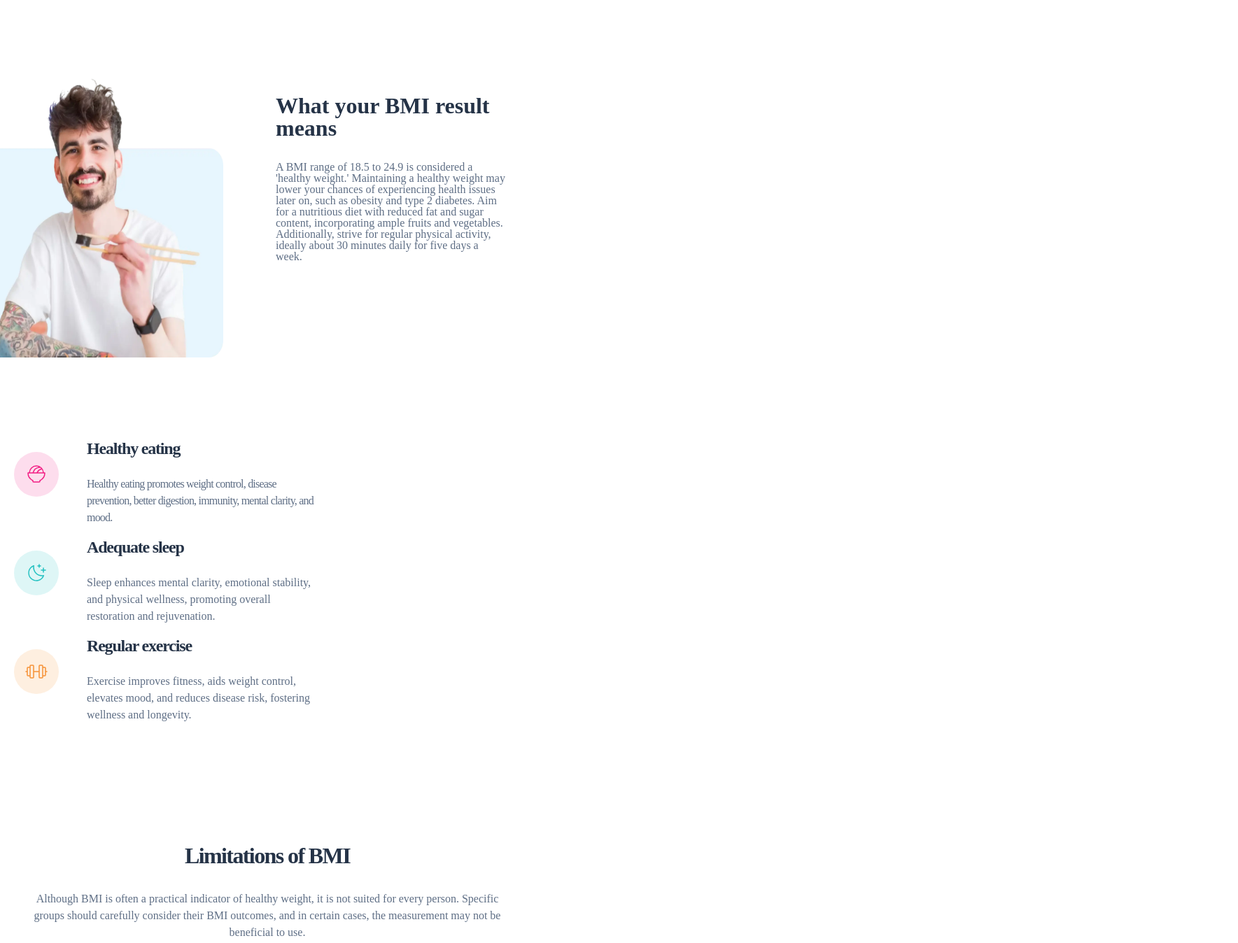
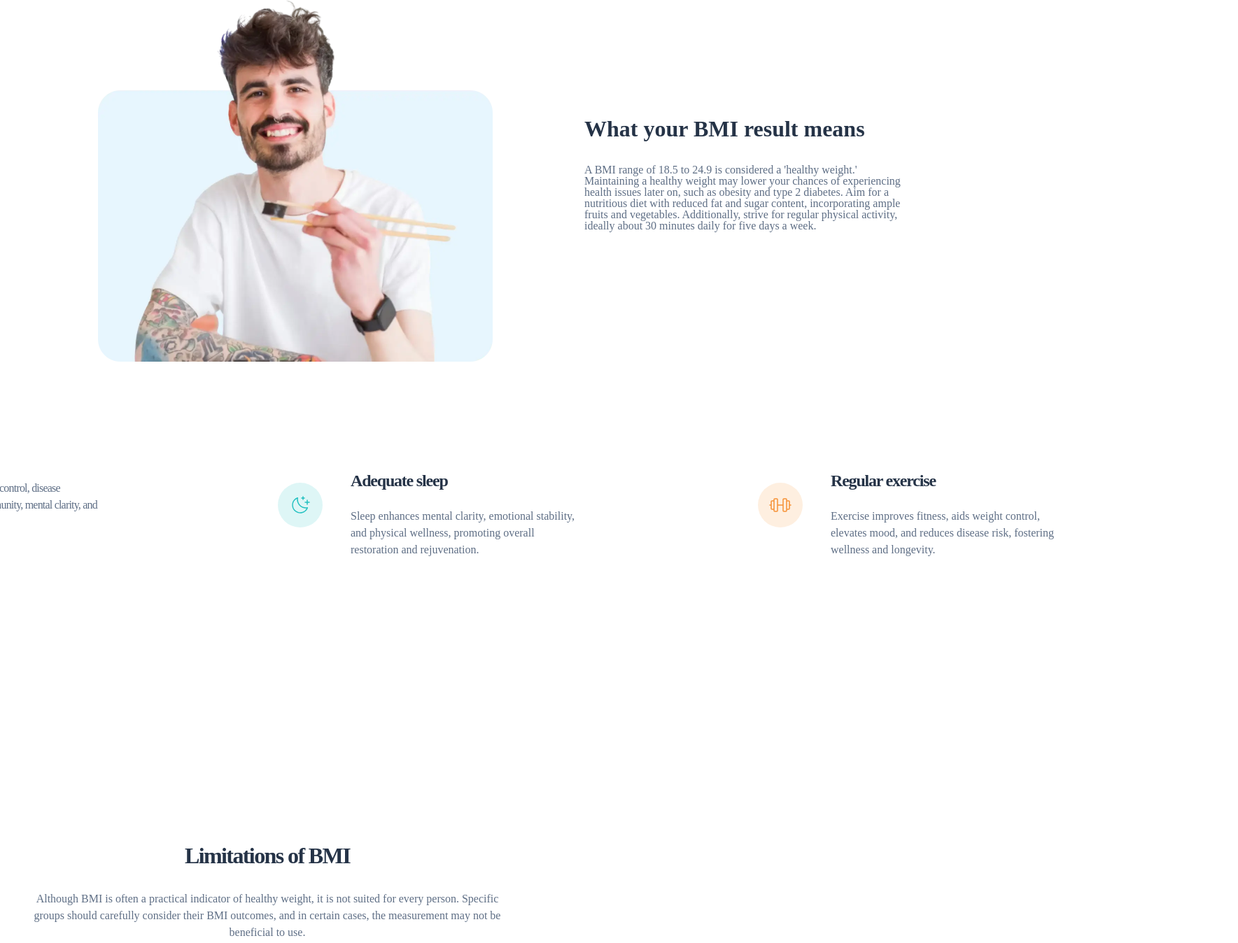
Before and after one commit to cacovidigal/calcm, a plain HTML site: page bmi-calculator/starter-code/index.html in a window 1536 px wide. Shown: the part 817-2165 px from the top of the page at 70% size, 1769 px wide, since content can reach past the window. Drawn offline with Linux system fonts and the light colour scheme.

Commit message:
ajutando desktop

```diff
--- a/bmi-calculator/starter-code/index.html
+++ b/bmi-calculator/starter-code/index.html
@@ -93,8 +93,8 @@
     </div>
     <div class="habitos">
       <div class="healthy_eating">
+        <div class="logo_eating"><img src="./assets/images/icon-eating.svg" alt=""></div>
 
-        <img src="./assets/images/icon-eating.svg" alt="">
         <div class="titulo_e_texto_do_habito">
           <h1 class="titulo_healthy_eating">Healthy eating</h1>
 
@@ -107,7 +107,9 @@
       </div>
 
       <div class="sleep">
-        <img src="./assets/images/icon-sleep.svg" alt="">
+
+        <div class="logo_sleep"><img src="./assets/images/icon-sleep.svg" alt=""></div>
+
 
         <div class="titulo_e_texto_do_habito">
           <h1 class="titulo_sleep">Adequate sleep</h1>
@@ -118,7 +120,8 @@
       </div>
 
       <div class="exercise">
-        <img src="./assets/images/icon-exercise.svg" alt="">
+        <div class="logo_exercise"><img src="./assets/images/icon-exercise.svg" alt=""></div>
+
         <div class="titulo_e_texto_do_habito">
           <h1 class="titulo_exercise">Regular exercise</h1>
           <p class="texto_exercise">Exercise improves fitness, aids weight control, elevates mood, and reduces disease
--- a/bmi-calculator/starter-code/style.css
+++ b/bmi-calculator/starter-code/style.css
@@ -1119,4 +1119,44 @@ form .topo_formulario {
         box-shadow: 16px 32px 56px rgba(143, 174, 207, 0.25);
         border-radius: 16px;
     }
+
+    .homem_comendo {
+        position: absolute;
+        width: 564px;
+        height: 533px;
+        left: 140px;
+        top: 801px;
+
+    }
+
+    .significado_do_resultado {
+        display: flex;
+        flex-direction: column;
+        align-items: flex-start;
+        padding: 0px;
+        gap: 35px;
+
+        position: absolute;
+        width: 465px;
+        height: 309px;
+        left: 835px;
+        top: 985px;
+    }
+
+    .habitos {
+        position: absolute;
+        width: 1392px;
+        height: 402px;
+        left: 24px;
+        top: 1430px;
+        display: flex;
+        justify-content: center;
+        flex-wrap: nowrap;
+    }
+
+
+
+
+
+
 }
```
